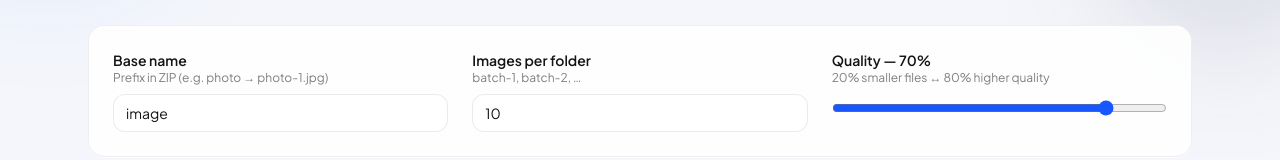
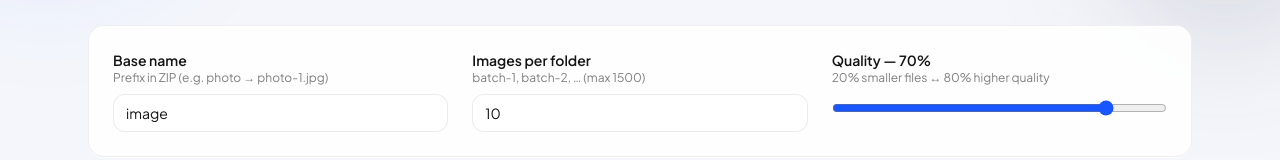
Before and after one commit to ByteCrister/quantipixor, a Next.js app: page /image/batch-compressor in a window 1280 px wide. Shown: the part 394-554 px from the top of the page. Built offline with nearby package versions, Linux system fonts and the light colour scheme; no server answers.

Commit message:
feat: implement BatchCompressor UI and associated state management store

```diff
--- a/src/components/image/batch-compressor/BatchCompressor.tsx
+++ b/src/components/image/batch-compressor/BatchCompressor.tsx
@@ -454,11 +454,11 @@ export default function BatchCompressor() {
                   className={inputClass}
                 />
               </Field>
-              <Field label="Images per folder" hint="batch-1, batch-2, …">
+              <Field label="Images per folder" hint="batch-1, batch-2, … (max 1500)">
                 <input
                   type="number"
                   min={1}
-                  max={100}
+                  max={1500}
                   value={config.batchSize}
                   onChange={(e) => setBatchSize(parseInt(e.target.value, 10) || 1)}
                   className={inputClass}
--- a/src/store/imageCompressorStore.ts
+++ b/src/store/imageCompressorStore.ts
@@ -185,7 +185,7 @@ export const useImageCompressorStore = create<ImageCompressorStore>(
         },
 
         setBatchSize: (size: number) => {
-            const batchSize = Math.max(1, Math.min(100, size));
+            const batchSize = Math.max(1, Math.min(1500, size));
             set((state) => ({
                 config: { ...state.config, batchSize },
             }));
```
